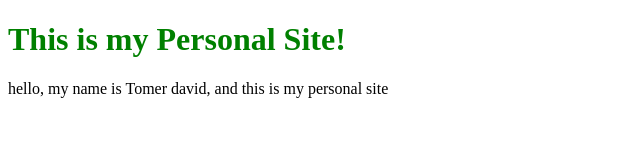
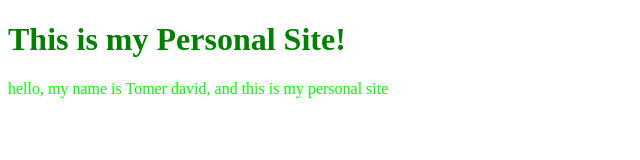
Before and after one commit to Temereru/personal-site, a plain HTML site: page index.html in a window 1280 px wide. Shown: the whole page, without its empty margins (0-640 px from the left). Drawn offline with Linux system fonts and the light colour scheme.

Commit message:
a new day try

```diff
--- a/style.css
+++ b/style.css
@@ -2,3 +2,7 @@ h1 {
 	color: green;
 	font: fantasy;
 }
+
+p {
+	color: lime;
+}
```
